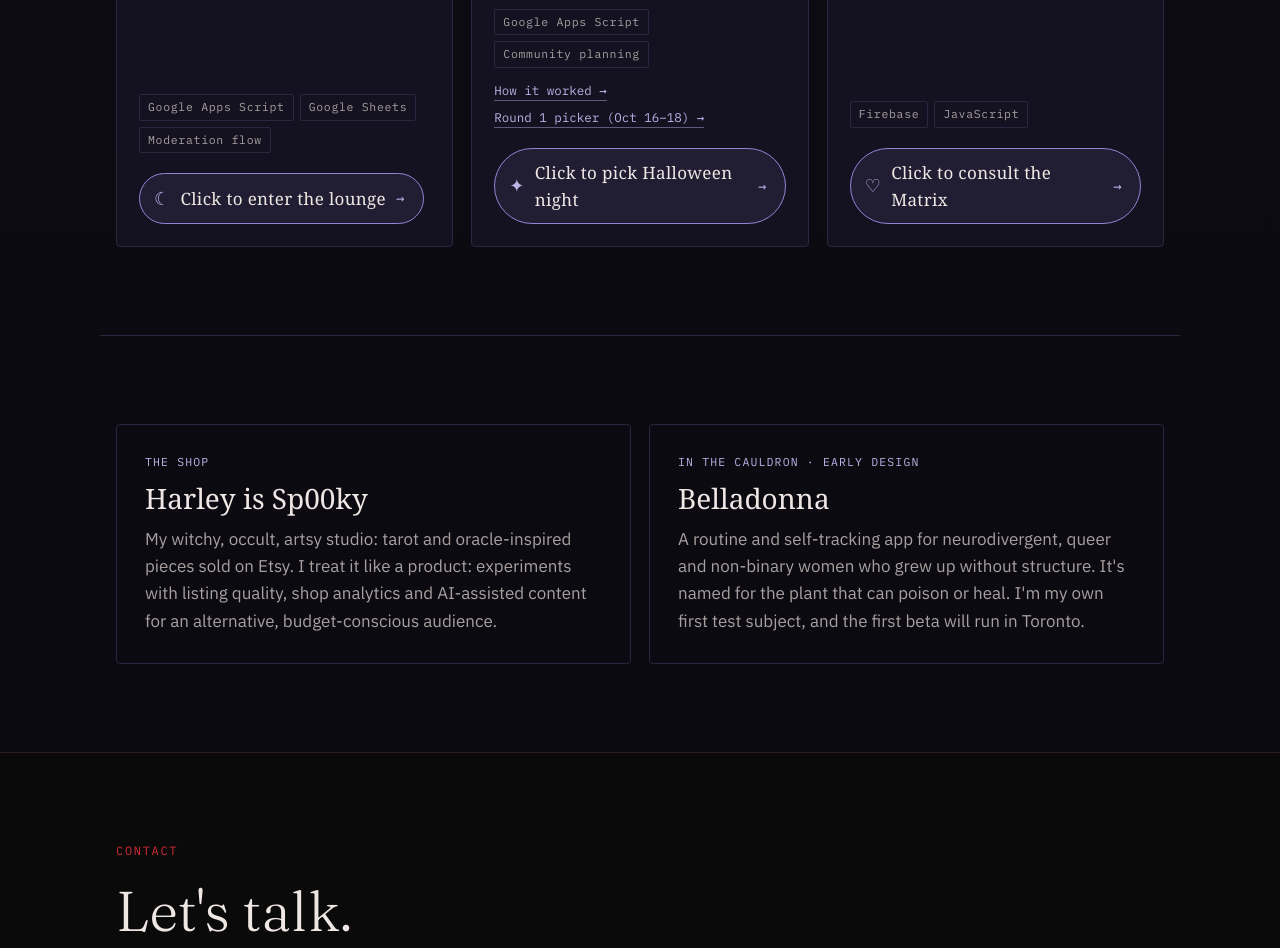
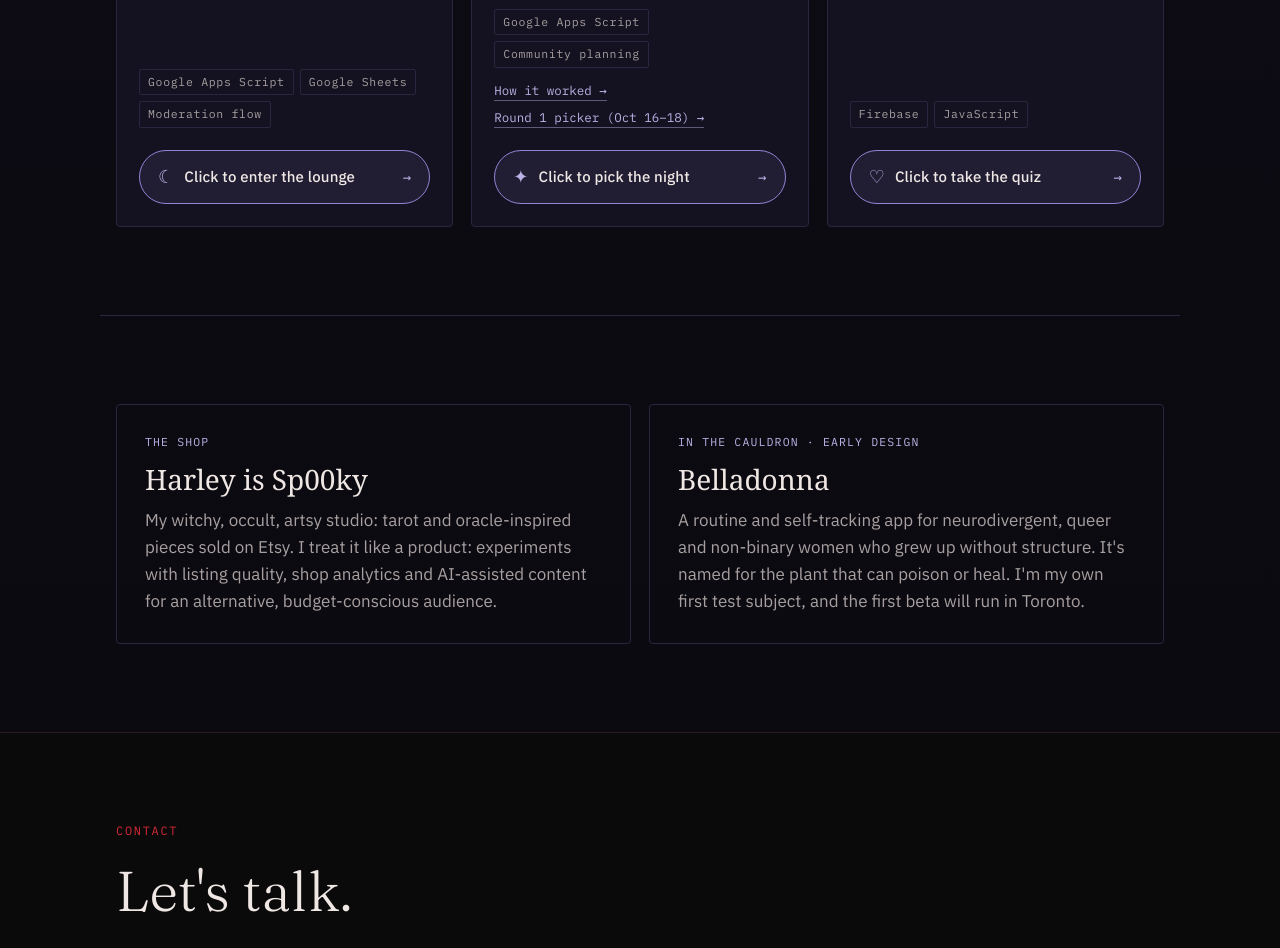
Before and after one commit to harleysdata/harleysdata.github.io, a plain HTML site: page index.html in a window 1280 px wide. Shown: the part 7533-8481 px from the top of the page. Drawn offline with Linux system fonts and the light colour scheme; a web font is replaced by a local one.

Commit message:
Community buttons: one line, full width, aligned
Co-Authored-By: Claude Opus 5.5 <noreply@anthropic.com>
Claude-Session: https://claude.ai/code/session_01HN6Yp7BpY8KUXonpXaZxQe

```diff
--- a/index.html
+++ b/index.html
@@ -173,10 +173,12 @@ figcaption{font-size:13px;color:var(--ash)}
 /* Portals: each community card opens its live platform. The whole card is clickable. */
 .build{transition:transform .35s cubic-bezier(.3,.7,.3,1),border-color .35s,box-shadow .35s}
 .build:has(a.portal):hover,.build:has(a.portal:focus-visible){transform:translateY(-4px);border-color:var(--violet);box-shadow:0 18px 40px -18px rgba(143,134,214,.55)}
-.portal{display:inline-flex;align-items:center;gap:10px;align-self:flex-start;margin-top:8px;padding:10px 18px 10px 14px;border:1px solid var(--violet);border-radius:999px;
-  font-family:var(--card);font-size:17px;letter-spacing:.02em;color:var(--bone);text-decoration:none;
+.portal{display:flex;align-items:center;gap:10px;width:100%;margin-top:10px;padding:12px 18px;border:1px solid var(--violet);border-radius:999px;
+  font-family:var(--body);font-size:15px;font-weight:500;letter-spacing:.01em;white-space:nowrap;color:var(--bone);text-decoration:none;
   background:linear-gradient(110deg,transparent 30%,rgba(185,179,230,.28) 50%,transparent 70%) 200% 0/250% 100% no-repeat,rgba(143,134,214,.10);
   transition:background-position .9s ease,color .3s}
+.portal .label{flex:1;min-width:0;overflow:hidden;text-overflow:ellipsis}
+.portal .arrow{margin-left:auto}
 a.portal::after{content:"";position:absolute;inset:0;border-radius:4px}
 a.portal:focus-visible{outline:2px solid var(--moon);outline-offset:3px}
 .portal .glyph{display:inline-block;color:var(--moon);font-size:18px;transition:transform .7s cubic-bezier(.3,.7,.3,1)}
@@ -602,7 +604,7 @@ footer .wrap{padding-block:28px;display:flex;justify-content:space-between;gap:1
           <span class="for">For a ~1,000-member GTA women's group</span>
           <p>Members make a profile, match with others on shared hobbies, and find local events. I approve members and events as admin, so it stays safe and on-topic.</p>
           <div class="tools"><span class="chip">Google Apps Script</span><span class="chip">Google Sheets</span><span class="chip">Moderation flow</span></div>
-          <a class="portal" data-portal="lounge" href="" target="_blank" rel="noopener"><span class="glyph" aria-hidden="true">☾</span>Click to enter the lounge<span class="arrow" aria-hidden="true">→</span></a>
+          <a class="portal" data-portal="lounge" href="" target="_blank" rel="noopener"><span class="glyph" aria-hidden="true">☾</span><span class="label">Click to enter the lounge</span><span class="arrow" aria-hidden="true">→</span></a>
         </article>
         <article class="build">
           <span class="sym" aria-hidden="true">✦</span>
@@ -611,7 +613,7 @@ footer .wrap{padding-block:28px;display:flex;justify-content:space-between;gap:1
           <p>A voting app that got a large server to agree on its Halloween plans in one place instead of across endless threads. Two rounds, live totals, no sign-up.</p>
           <div class="tools"><span class="chip">Google Apps Script</span><span class="chip">Community planning</span></div>
           <span class="go-row"><a class="go-case" href="halloween-picker/">How it worked →</a><a class="go-case" data-portal-link="halloween1" href="https://claude.ai/artifact/BxSRTN1epEjuABfeDg1m4w" target="_blank" rel="noopener">Round 1 picker (Oct 16–18) →</a></span>
-          <a class="portal" data-portal="halloween" href="" target="_blank" rel="noopener"><span class="glyph" aria-hidden="true">✦</span>Click to pick Halloween night<span class="arrow" aria-hidden="true">→</span></a>
+          <a class="portal" data-portal="halloween" href="" target="_blank" rel="noopener"><span class="glyph" aria-hidden="true">✦</span><span class="label">Click to pick the night</span><span class="arrow" aria-hidden="true">→</span></a>
         </article>
         <article class="build">
           <span class="sym" aria-hidden="true">♡</span>
@@ -619,7 +621,7 @@ footer .wrap{padding-block:28px;display:flex;justify-content:space-between;gap:1
           <span class="for">For friends and followers</span>
           <p>Set your dating standards, swipe on 119 GTA personas, and get a reality check on who you'd actually end up with.</p>
           <div class="tools"><span class="chip">Firebase</span><span class="chip">JavaScript</span></div>
-          <a class="portal" data-portal="matrix" href="dating-matrix/"><span class="glyph" aria-hidden="true">♡</span>Click to consult the Matrix<span class="arrow" aria-hidden="true">→</span></a>
+          <a class="portal" data-portal="matrix" href="dating-matrix/"><span class="glyph" aria-hidden="true">♡</span><span class="label">Click to take the quiz</span><span class="arrow" aria-hidden="true">→</span></a>
         </article>
       </div>
     </div>
@@ -683,7 +685,7 @@ footer .wrap{padding-block:28px;display:flex;justify-content:space-between;gap:1
     var url=PORTALS[a.dataset.portal];
     if(url){ a.href=url; if(/^https?:/.test(url)){a.target='_blank';a.rel='noopener';} else {a.removeAttribute('target');} return; }
     var s=document.createElement('span'); s.className='portal sealed';
-    s.innerHTML=a.querySelector('.glyph').outerHTML+'Portal opening soon';
+    s.innerHTML=a.querySelector('.glyph').outerHTML+'<span class="label">Portal opening soon</span>';
     a.replaceWith(s);
   });
 
```
